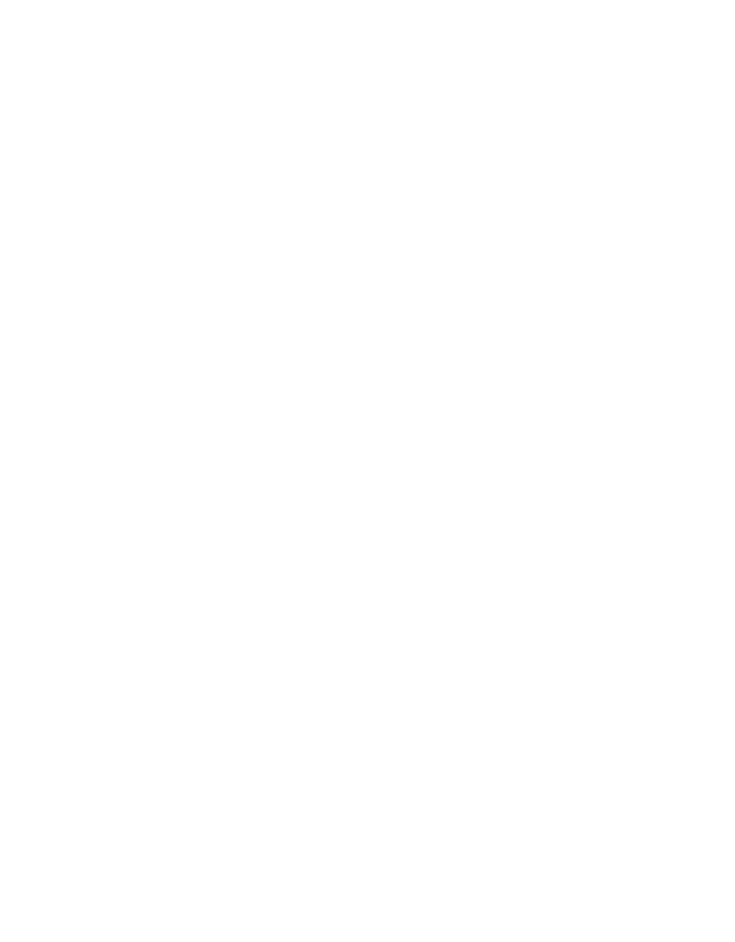
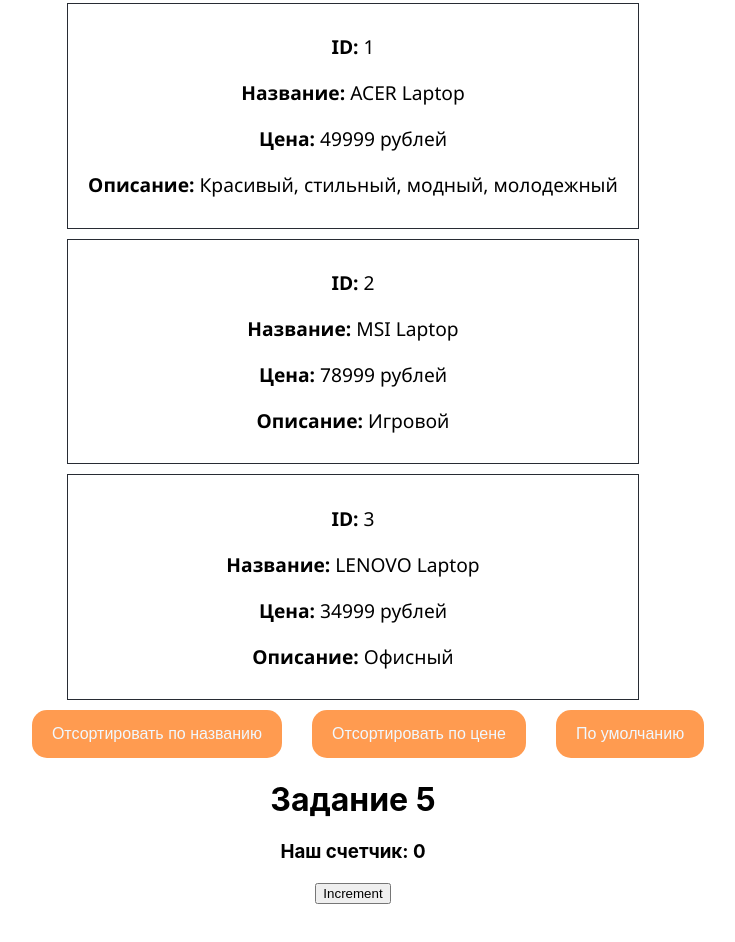
Before and after one commit to MariyaBes/Web-labs, a React (Create React App) app: page / in a window 1280 px wide. Shown: the part 840-1782 px from the top of the page, without its empty margins (287-1022 px from the left). Before the commit the page ends 800 px from the top, so only its background shows below. Built offline with nearby package versions, Linux system fonts and the light colour scheme.

Commit message:
усё, готово

```diff
--- a/src/App.css
+++ b/src/App.css
@@ -1,3 +1,7 @@
+body {
+  padding-bottom: 50px;
+}
+
 .App {
   text-align: center;
 }
@@ -82,3 +86,25 @@
   margin-right: 700px;
   justify-content: space-between;
 }
+
+.borderMap {
+  border: solid 1px #282c34;
+
+  margin: auto;
+  width: 550px;
+  padding: 10px 10px;
+  margin-bottom: 10px;
+}
+
+.btnClick {
+  background: #FF9B50;
+  border-radius: 15px;
+  padding: 15px 20px;
+  text-decoration: none;
+  border: none;
+  color: aliceblue;
+  font-size: medium;
+  font-weight: 400;
+  cursor: pointer;
+  margin-left: 30px;
+}
--- a/src/App.js
+++ b/src/App.js
@@ -1,17 +1,28 @@
 import './App.css';
 import User from './components/User';
 import List from './components/List';
-import Person from './components/Person'
-import React from 'react';
+import Person from './components/Person';
+import Counter from './components/Counter';
+import Product from './components/Product';
+import React, { useState } from 'react';
 
 function App() {
   const user = { name: "Mariya", age: 20}
-  console.log(user)
   const myArr = ['Project', 145, 62.5, 'Threard', 'React', 'About', -92];
   const arrNumber = [470, 370, 54, 22, 0, -347, 2415, -4];
   const person = ({
     name: 'Mariya', age: 20, email: 'bessarabenko.m.i20@gmail.com'
   })
+  const [counter, setCounter] = useState(0);
+  const product = [{id: 1, name: "ACER Laptop", price: 49999, desc: 'Красивый, стильный, модный, молодежный'},
+  {id: 2, name: "MSI Laptop", price: 78999, desc: 'Игровой'},
+  {id: 3, name: "LENOVO Laptop", price: 34999, desc: 'Офисный'}]
+
+  function onIncrement () {
+    setCounter(prevCount => (
+      counter + 1
+    ))
+  }
 
   return (
     <div className="App">
@@ -23,7 +34,13 @@
       <List myArr = {myArr} arrNumber={arrNumber}/>
 
       <h1>Задание 3</h1>
-      <Person name={person.name} age={person.age} email={person.email}/>
+      <Person person={person}/>
+
+      <h1>Задание 4</h1>
+      <Product product={product}/>
+
+      <h1>Задание 5</h1>
+      <Counter counter={counter} change={onIncrement}/>
     </div>
   );
 }
--- /dev/null
+++ b/src/components/Counter.jsx
@@ -0,0 +1,15 @@
+import React from "react";
+
+const Counter = (props) => {
+    return (
+        <div>
+            <h3>
+                Наш счетчик: {props.counter}
+            </h3>
+
+            <button onClick={props.change}>Increment</button>
+        </div>
+    )
+}
+
+export default Counter;
--- a/src/components/List.jsx
+++ b/src/components/List.jsx
@@ -4,13 +4,11 @@
     const sortedArr = props.myArr;
     const sortedArrNum = props.arrNumber;
 
-    const compare = (a, b) => (a < b ? -1 : 1);
+    // const compare = (a, b) => (a < b ? -1 : 1);
     const compareNumbers = (a, b) => (a - b);
 
-    sortedArr.sort(compare);
-    console.log("ALL", sortedArr)
+    sortedArr.sort();
     sortedArrNum.sort(compareNumbers)
-    console.log("NUM", sortedArrNum)
 
     return (
         <div className="space-beet">
--- a/src/components/Person.jsx
+++ b/src/components/Person.jsx
@@ -1,18 +1,18 @@
 import React from "react";
 
-const Person = ({ name, age, email }) => {
+const Person = (props) => {
     return (
         <div className="person">
             <div className="name">
-                <p>Name: {name} </p>
+                <p>Name: {props.person.name} </p>
             </div>
 
             <div className="sapec">
                 <div className="age">
-                    <p>Age: {age}</p>
+                    <p>Age: {props.person.age}</p>
                 </div>
                 <div className="email">
-                    <p>Email: {email}</p>
+                    <p>Email: {props.person.email}</p>
                 </div>
             </div>
 
--- /dev/null
+++ b/src/components/Product.jsx
@@ -0,0 +1,38 @@
+import React, { useState } from 'react';
+
+const Product = (props) => {
+    const [sortedProduct, setSortedProduct] = useState([...props.product]);
+
+    const sortByName = () => {
+        const sortedByName = [...sortedProduct].sort((a, b) => a.name.localeCompare(b.name));
+        setSortedProduct(sortedByName);
+    };
+
+    const sortByPrice = () => {
+        const sortedByPrice = [...sortedProduct].sort((a, b) => a.price - b.price);
+        setSortedProduct(sortedByPrice);
+    };
+
+    const sortByDefault = () => {
+        const sortedbyDef = [...sortedProduct].sort((a,b) => a.id - b.id);
+        setSortedProduct(sortedbyDef);
+    }
+
+    return (
+        <div>
+            {sortedProduct.map((item, key) => (
+                <div className="borderMap" key={key}>
+                    <p><strong>ID:</strong> {item.id}</p>
+                    <p><strong>Название:</strong> {item.name}</p>
+                    <p><strong>Цена:</strong> {item.price} рублей</p>
+                    <p><strong>Описание:</strong> {item.desc}</p>
+                </div>
+            ))}
+            <button className="btnClick" onClick={sortByName}>Отсортировать по названию</button>
+            <button className="btnClick" onClick={sortByPrice}>Отсортировать по цене</button>
+            <button className="btnClick" onClick={sortByDefault}>По умолчанию</button>
+        </div>
+    );
+}
+
+export default Product;
--- a/src/components/User.jsx
+++ b/src/components/User.jsx
@@ -1,7 +1,6 @@
 import React from "react";
 
 const User = (props) => {
-    console.log(props.user)
     return (
         <div className="main">
             <p> {props.user.name} </p>
```
